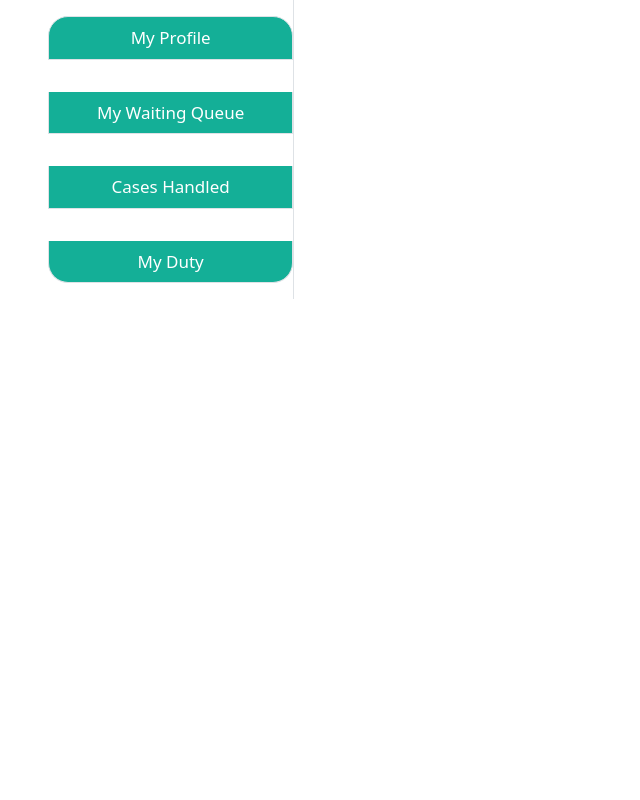
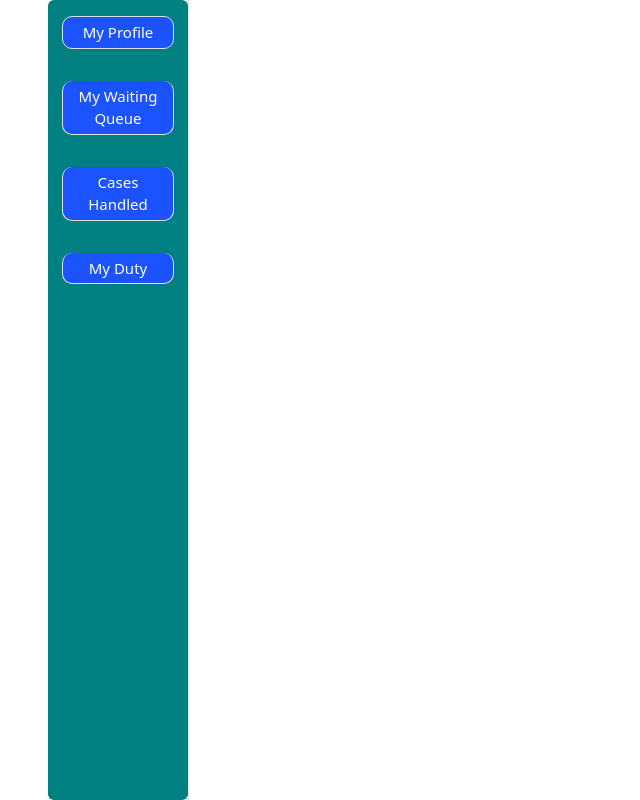
Before and after one commit to azeembokaro/Health-Tech-App, a React (Vite) app: page /doctors_profile in a window 1280 px wide. Shown: the whole page, without its empty margins (0-640 px from the left). Built offline with nearby package versions, Linux system fonts and the light colour scheme.

Commit message:
Sidebar Updated

```diff
--- a/src/Components/DoctorSidebar/DoctorSidebar.css
+++ b/src/Components/DoctorSidebar/DoctorSidebar.css
@@ -1,12 +1,16 @@
-
+.doc_sidebar{
+  background: #008080;
+  height: 100vh;
+}
 
 .list-group .list-group-item{
-    background: #14af97;
+   width: 80%;
+    margin: auto;
+    border-radius: 10px;
+    font-size: 15px;
+    background: #1a53ff;
+    text-align: center;
     color: white;
-    font-size: 17px;
-    font-size: 700;
-    text-align: center;
-
 }
 
 .list-group .list-group-item:hover{
--- a/src/Components/DoctorSidebar/DoctorSidebar.jsx
+++ b/src/Components/DoctorSidebar/DoctorSidebar.jsx
@@ -4,11 +4,11 @@ import './DoctorSidebar.css';
 
 const DoctorSidebar = () => {
   return (
-    <div className="list-group ms-sm-5 ms-2">
+    <div className="list-group ms-sm-5 ms-1 doc_sidebar" >
       <NavLink
         to="/doctors_profile/my_profile"
         className={({ isActive }) =>
-          `list-group-item list-group-item-action my-sm-3 my-1 py-2 px-5 ${
+          `list-group-item list-group-item-action my-sm-3 my-1 p-1 ${
             isActive ? 'active-link' : ''
           }`
         }
@@ -19,7 +19,7 @@ const DoctorSidebar = () => {
       <NavLink
         to="/doctors_profile/my_queue"
         className={({ isActive }) =>
-          `list-group-item list-group-item-action my-sm-3 my-1 py-2 px-5 ${
+          `list-group-item list-group-item-action my-sm-3 my-1 p-1 ${
             isActive ? 'active-link' : ''
           }`
         }
@@ -30,7 +30,7 @@ const DoctorSidebar = () => {
       <NavLink
         to="/doctors_profile/my_cases"
         className={({ isActive }) =>
-          `list-group-item list-group-item-action my-sm-3 my-1 py-2 px-5 ${
+          `list-group-item list-group-item-action my-sm-3 my-1 p-1 ${
             isActive ? 'active-link' : ''
           }`
         }
@@ -41,7 +41,7 @@ const DoctorSidebar = () => {
       <NavLink
         to="/doctors_profile/my_duty"
         className={({ isActive }) =>
-          `list-group-item list-group-item-action my-sm-3 my-1 py-2 px-5 ${
+          `list-group-item list-group-item-action my-sm-3 my-1 p-1 ${
             isActive ? 'active-link' : ''
           }`
         }
--- a/src/Components/PatientDashboard/PatientDashboard.css
+++ b/src/Components/PatientDashboard/PatientDashboard.css
@@ -0,0 +1,32 @@
+.patient_sidebar{
+    background: #707070;
+    background:  #008066;
+    background:  #008080;
+    height: 100vh;
+}
+
+.list-group .list-group-item{
+    width: 80%;
+    margin: auto;
+    border-radius: 10px;
+    font-size: 15px;
+    background: #1a53ff;
+}
+
+.list-group .list-group-item:hover{
+background:  #00804d;
+}
+
+.list-group .list-group-item:active{
+    background:  #00804d;
+}
+
+.list-group-item:first-child {
+    border-top-right-radius: 10px !important;
+    border-top-left-radius: 10px !important;
+}
+
+.list-group-item:last-child {
+    border-bottom-right-radius: 10px !important;
+    border-bottom-left-radius: 10px !important;
+}
--- a/src/Pages/DashboardMenu/DashboardMenu.css
+++ b/src/Pages/DashboardMenu/DashboardMenu.css
@@ -1,13 +1,9 @@
 /* DashboardMenu.css */
 
-/* .container {
-  max-width: 960px;
-  margin: auto;
-  padding: 24px;
-  background: #f4f6f9;
-  border-radius: 16px;
-  box-shadow: 0 0 10px rgba(0, 0, 0, 0.05);
-} */
+#page-content-wrapper{
+  width: 70%;
+  margin: unset;
+}
 
 h3 {
   color: #2e7d32;
@@ -29,7 +25,13 @@ background: linear-gradient(to right, #01518e 0%, #028aa4 100%);
   color: white;
 }
 
-
+.pre_card{
+  background: #004d4d;
+  color: white;
+  border-radius: 15px;
+  width: 70%;
+  margin: auto;
+}
 
 .card-header {
 
--- a/src/Pages/DashboardMenu/MyCases.jsx
+++ b/src/Pages/DashboardMenu/MyCases.jsx
@@ -23,14 +23,14 @@ const MyCases = () => {
   };
 
   return (
-    <div className="container mt-4">
-      <h3 className="text-primary text-center mb-4">My Digital Prescriptions</h3>
+    <div className="container mt-1">
+      <h3 className="text-primary text-center py-3">My Digital Prescriptions</h3>
 
       <div className="row">
         {prescriptions.map((p, index) => (
           <div className="col-md-4 mb-3" key={index}>
             <div
-              className={`card shadow p-3 text-center ${selected?.digitalPrescptionID === p.digitalPrescptionID ? 'border-primary border-2' : ''}`}
+              className={`pre_card text-center p-1 ${selected?.digitalPrescptionID === p.digitalPrescptionID ? 'border-primary border-2' : ''}`}
               style={{ cursor: "pointer" }}
               onClick={() => handleClick(p)}
             >
--- a/src/Pages/DoctorOneTwoOne/DoctorOneTwoOne.css
+++ b/src/Pages/DoctorOneTwoOne/DoctorOneTwoOne.css
@@ -1,22 +1,37 @@
 .conversation{
-min-height: 100vh;
+min-height: 130vh;
 max-width: 100%;
+background: #00CCFF;
 }
 
 .conversation .upper-conversation{
-height: 65vh;
+height: 75vh;
 overflow-y: auto;
 }
 
 .conversation .lower-conversation{
     /* position: fixed; */
-    height: 35vh;
+    height: 25vh;
     width: 100%;
+}
+
+.conversation h4{
+    color: #0033FF;
+}
+
+.contditions textarea{
+    border-radius: 20px;
 }
 
 .dialog{
     width: 70%;
     margin: auto;
+}
+
+.rephrased{
+    background: #0a403b;
+    color: white;
+    border-radius: 20px;
 }
 
 @media(max-width:571px){
@@ -42,3 +57,41 @@ overflow-y: auto;
     border-radius: 10px;
     border: 2px solid black;
 }
+
+.user{
+    width: 60%;
+    background: #0a403b;
+    color: white;
+    border-radius: 20px;
+}
+.ai_doc{
+    width: 75%;
+    margin-left: 15%;
+    background: #3b6634;
+    color: white;
+    border-radius: 25px;
+}
+
+
+/* icons.css */
+
+/* Base style for all icons */
+.icon {
+  display: inline-block;
+  font-size: 1.55rem; /* Default size */
+  vertical-align: middle;
+  transition: color 0.3s ease, transform 0.3s ease;
+
+  color: white;
+}
+
+/* Sizing modifiers */
+.icon-sm {
+  font-size: 1rem;
+}
+.icon-lg {
+  font-size: 1.75rem;
+}
+.icon-xl {
+  font-size: 2.25rem;
+}
--- a/src/Pages/DoctorOneTwoOne/DoctorOneTwoOne.jsx
+++ b/src/Pages/DoctorOneTwoOne/DoctorOneTwoOne.jsx
@@ -120,11 +120,11 @@ function DoctorOneTwoOne() {
     <div className="container-fluid conversation">
       <div className="row">
         <div className="col-12">
+
           <div className="upper-conversation">
-            <h1>{patient_id}</h1>
-            <p className="text-muted py-3">
-              Ask your health-related queries below
-            </p>
+
+            <h4 className="text-center  py-3">
+             Interact with AI for your medical issue and reach to exclusive Doctors           </h4>
 
             <div>
               {conversation.map((entry, index) => (
@@ -132,12 +132,22 @@ function DoctorOneTwoOne() {
                   key={index}
                   className="mb-sm-3 mb-2 p-1 conversation-history"
                 >
-                  <p className="py-1">
+
+                  <div className="user p-1 d-flex ">
+                    <i class="bi bi-person-fill ms-1 pt-1 icon"></i>
+ <p className="py-1 ms-2">
                     <strong>You:</strong> {entry.user_prompt}
                   </p>
-                  <p className="py-1">
+                  </div>
+
+                  <div className="ai_doc p-1 my-sm-4 my-2 d-flex">
+                   <i class="bi bi-prescription2 ms-2 pt-1 icon"></i>
+<p className="py-1 ms-3">
                     <strong>Doctor:</strong> {entry.ai_prompt}
                   </p>
+                  </div>
+
+
                 </div>
               ))}
               <div ref={conversationEndRef} />
@@ -176,7 +186,7 @@ function DoctorOneTwoOne() {
               {error && <div className="alert alert-danger mt-2">{error}</div>}
 
               {rephrasedMessage && (
-                <div className="alert alert-info mt-4">
+                <div className="rephrased mt-4 p-3">
                   <strong>Rephrased Summary:</strong>
                   <br />
                   {rephrasedMessage}
@@ -192,6 +202,7 @@ function DoctorOneTwoOne() {
               )}
             </div>
           </div>
+
         </div>
       </div>
     </div>
--- a/src/Pages/PersistantQueue/PersistantQueue.css
+++ b/src/Pages/PersistantQueue/PersistantQueue.css
@@ -88,3 +88,7 @@
   border-radius: 30px;
   border: 1px solid gray;
 }
+
+.conditions textarea{
+  border-radius: 30px;
+}
--- a/src/Pages/PersistantQueue/PersistantQueue.jsx
+++ b/src/Pages/PersistantQueue/PersistantQueue.jsx
@@ -87,23 +87,24 @@ function PersistantQueue() {
 
   return (
     <div className="container my-5">
-      <h2 className="text-center text-primary mb-4">Describe Your Medical Query</h2>
-      <h3 className="text-center py-2">Patient ID is {patient_id}</h3>
+      <h3 className="text-center text-primary my-3">
+        Input Your Medical Conditions And Get Consulted By Esteemed Doctors
+      </h3>
+
 
       {/* Query Type */}
-      <div className="mb-4">
-        <label className="form-label fw-bold">Select Query Type</label>
+
      <select
-          className="form-select mny-select"
+  className="form-select mny-select my-5"
   value={queryType}
   onChange={(e) => setQueryType(e.target.value)}
 >
-          <option value="">-- Select --</option>
+  <option value="" disabled hidden>Select Query Type</option>
   {QueryTypes.map((type, i) => (
     <option key={i} value={type}>{type}</option>
   ))}
 </select>
-      </div>
+
 
       {/* Condition Blocks */}
       {conditions.map((entry, idx) => (
@@ -196,10 +197,10 @@ function PersistantQueue() {
 
       {/* Explanation */}
       {(queryType === 'Expert Advice' || queryType === '2nd Opinion') && (
-        <div className="mb-4">
-          <label className="form-label fw-bold">What exactly do you want to know?</label>
+        <div className="mb-4 conditions bg-info">
+
           <textarea
-            className="form-control my-select bg-info"
+            className="bg-info w-100 p-3"
             rows="4"
             placeholder="Describe the opinion you are seeking..."
             value={explanation}
--- a/src/main.jsx
+++ b/src/main.jsx
@@ -5,6 +5,7 @@ import App from './App.jsx'
 import 'bootstrap/dist/css/bootstrap.min.css';
 import "bootstrap/dist/js/bootstrap.bundle.min";
 
+import 'bootstrap-icons/font/bootstrap-icons.css';
 
 createRoot(document.getElementById('root')).render(
   <StrictMode>
```
Also changed, not shown: src/Components/PatientDashboard/PatientDashboard.jsx (+8 -8 lines). Lines whose indentation alone changed are shown as unchanged.
